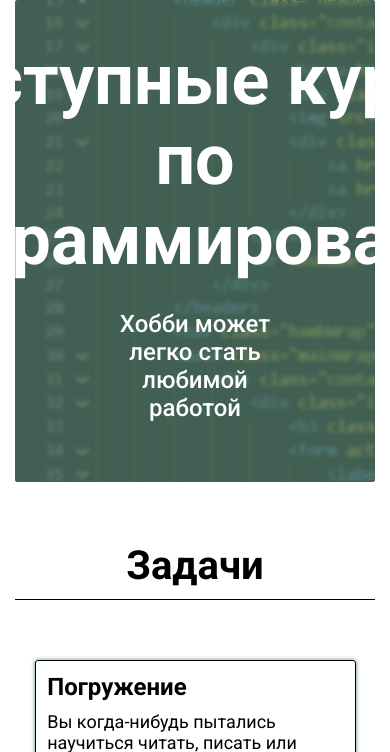
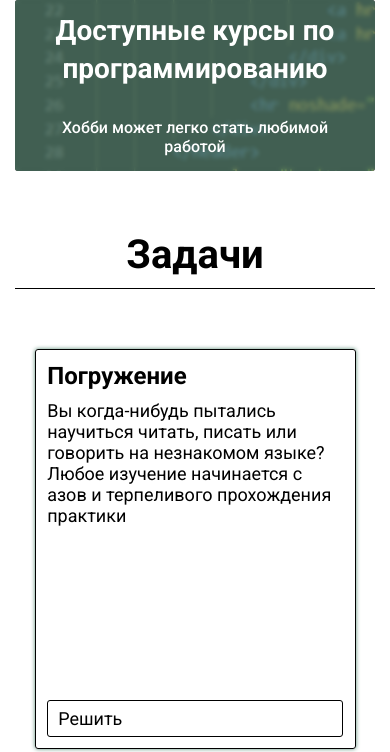
Before and after one commit to BZLOM4JOPbI/Amadeus-Courses, a Django app: page / in a window 390 px wide. Shown: the part 104-856 px from the top of the page. Run offline with Django 4.2, Linux system fonts and the light colour scheme.

Commit message:
Фронт может отдыхать, осталось чистый код оформить

```diff
--- a/Amadeus_project/main_pages/static/main_pages/css/style.css
+++ b/Amadeus_project/main_pages/static/main_pages/css/style.css
@@ -249,7 +249,7 @@ input[type='submit']:disabled {
     display: flex;
     align-items: center;
     flex-direction: column;
-    padding: 40px 100px 60px;
+    padding: 3vw 7vw 4vw;
     text-align: center;
     border-radius: 3px;
 }
@@ -292,10 +292,33 @@ input[type='submit']:disabled {
     padding-bottom: 10px;
     border-bottom: 1.5px solid var(--main-color);
 }
+@media screen and (max-width: 846px){
+    .mainTitle {
+        font-size: 54px;
+        line-height: 70px;
+    }
+}
 @media screen and (max-width: 680px) {
     .cardGrid {
         padding: 0 5vw;
         grid-template-columns: repeat( auto-fit, minmax(270px, 1fr) );
+    }
+    .mainTitle {
+        font-size: 38px;
+        line-height: 54px;
+    }
+    .mainSubtitle {
+        font-size: 18px;
+    }
+
+}
+@media screen and (max-width: 470px) {
+    .mainTitle {
+        font-size: 28px;
+        line-height: 38px;
+    }
+    .mainSubtitle {
+        font-size: 16px;
     }
 
 }
@@ -455,10 +478,18 @@ font-family: 'Roboto'; */
     padding: 15px;
     border-radius: 3px;
     margin: 10px;
+    animation: increaseOpacity .3s;
 }
 @media screen and (max-width: 640px) {
     .courseInner .underline {
         align-self: flex-start;
+    }
+    .courseInner .console {
+        width: 100%;
+    }
+    .courseInner .editorContainer {
+        width: 100%;
+        padding: 0;
     }
 }
 /**/
```
Also changed, not shown: Amadeus_project/main_pages/static/main_pages/js/ide_script.js (line endings or trailing spaces).
